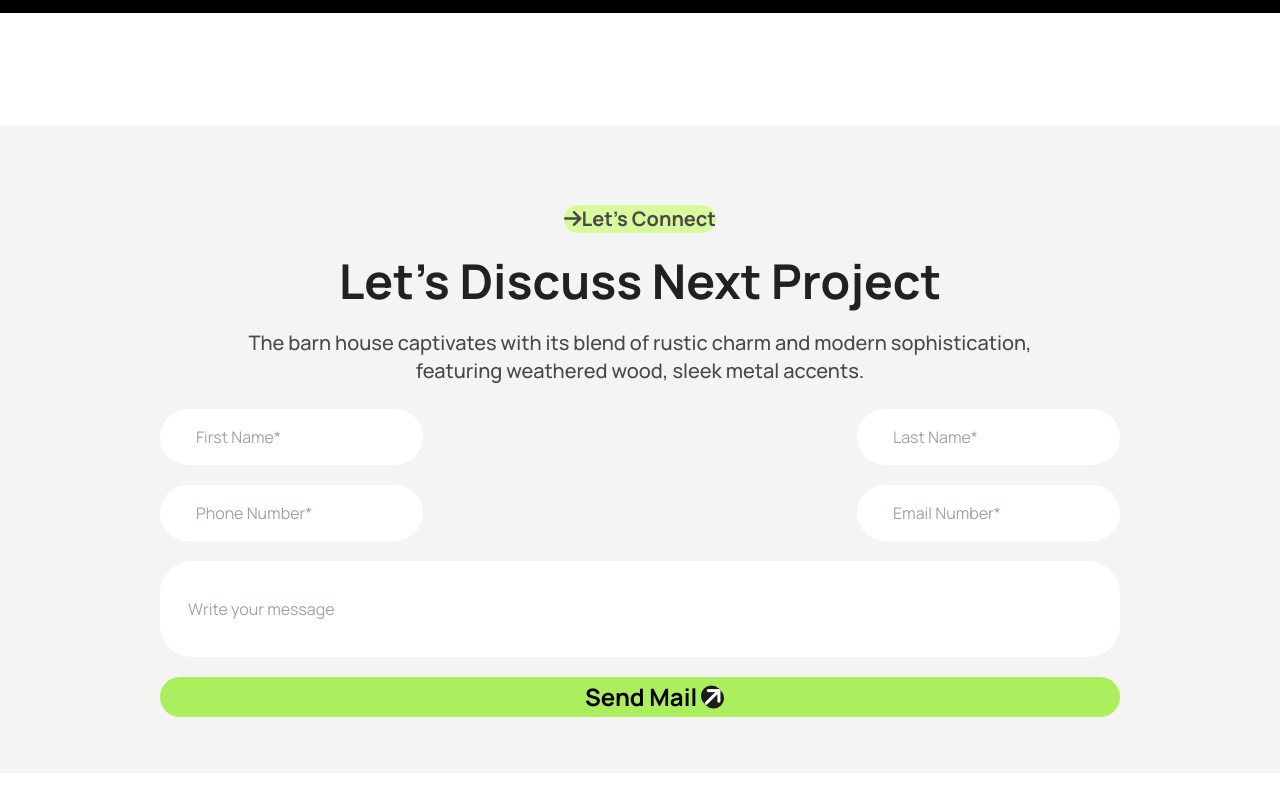
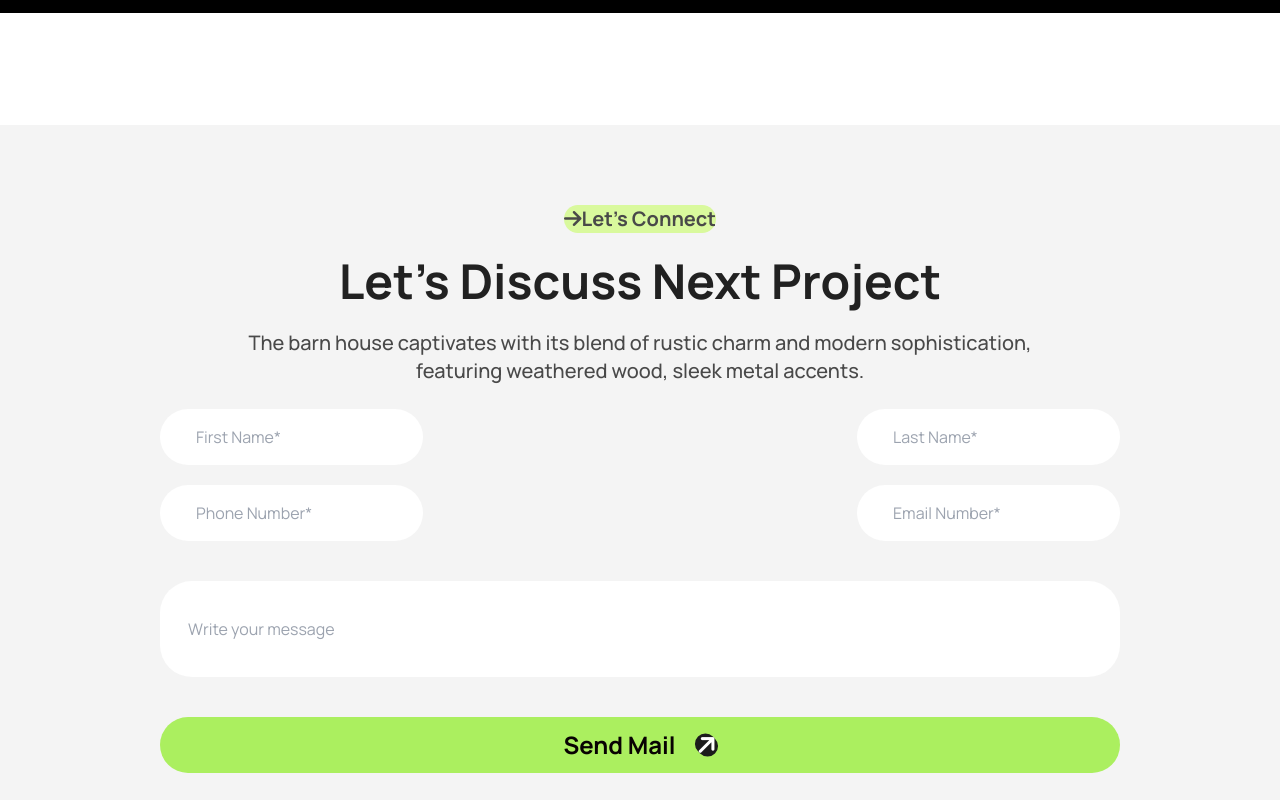
Before and after one commit to nabidrohan/house-design, a plain HTML site: page index.html in a window 1280 px wide. Shown: the part 3600-4400 px from the top of the page. Drawn offline with nearby package versions, Linux system fonts and the light colour scheme.

Commit message:
full design set-up Finally

```diff
--- a/index.html
+++ b/index.html
@@ -359,7 +359,7 @@
               </div>
 
         </section>
-        <section class="bg-[#F4F4F4] max-w-7xl mx-auto my-14 py-14">
+        <section class="bg-[#F4F4F4] max-w-7xl mx-auto  py-14">
             <div class="text-center my-6">
                 <button class="text-xl font-bold text-[#494949] rounded-3xl bg-lime-200"><i
                         class="fa-solid fa-arrow-right"></i>Let’s Connect</button>
@@ -382,15 +382,16 @@
                             <input type="text" class="bg-white px-9 rounded-full py-4" placeholder="Phone Number*">
                             <input type="text" class="bg-white px-9 rounded-full py-4" placeholder="Email Number*">
                         </div>
-                    </div>
+
                     <div class="mt-5 flex items-center justify-center w-full">
                         <input type="text" class="bg-white w-auto lg:w-full  text-start rounded-[32px] py-9 ps-7" placeholder="Write your message" />
                     </div>
-                    <div class="mt-5 flex items-center justify-center w-full">
-                        <h4 class="text-2xl text-center font-bold text-[#080202] bg-[#ABEF5F] rounded-[32px] py-1 ps-7 w-auto lg:w-full ">Send Mail  <i
+                    <div class="mt-5 flex items-center justify-center  w-full">
+                        <p class="text-lg lg:text-2xl text-center font-normal lg:font-bold flex gap-x-5  items-center justify-center text-[#080202] bg-[#ABEF5F] rounded-[32px] py-3 w-auto lg:w-full px-5">Send Mail <i
                                 class="fa-solid fa-arrow-right -rotate-45 rounded-full bg-[#1C1C1C] text-white"></i>
-                        </h4>
+                        </p>
 
+                    </div>
                     </div>
                 </div>
             </div>
@@ -398,7 +399,7 @@
 
         </section>
     </main>
-
+<!-- footer -->
     <footer class="bg-black py-32">
         <div class="flex flex-col justify-center items-center">
             <div class="text-4xl font-bold text-[#fff] justify-start gap-x-3 flex my-4">
@@ -408,7 +409,7 @@
             <p class="text-center text-xl font-medium text-[#737373]">The barn house captivates with its blend of rustic charm and modern sophistication, <br>
                  featuring weathered wood, sleek metal accents</p>
                  <div>
-                    <ul class="lg:flex gap-[120px] justify-between items-center my-12 ">
+                    <ul class="flex lg:flex-row flex-col lg:gap-y-0 gap-y-5 gap-[120px] justify-between items-center my-12 ">
                         <li>Home</li>
                         <li>Services</li>
                         <li>Portfolio</li>
```
